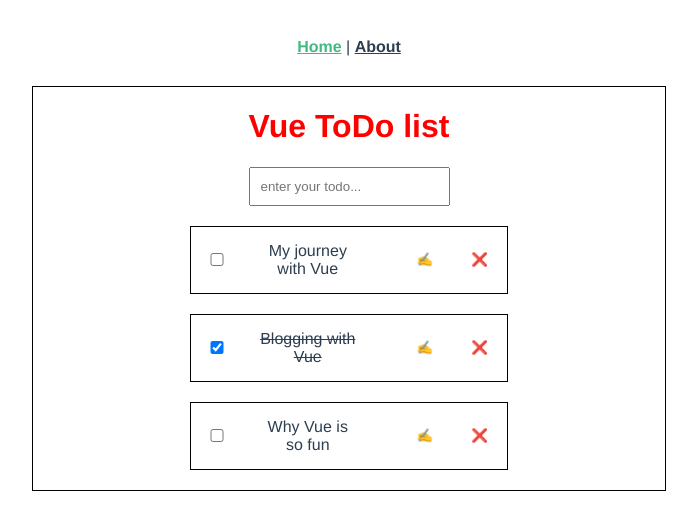
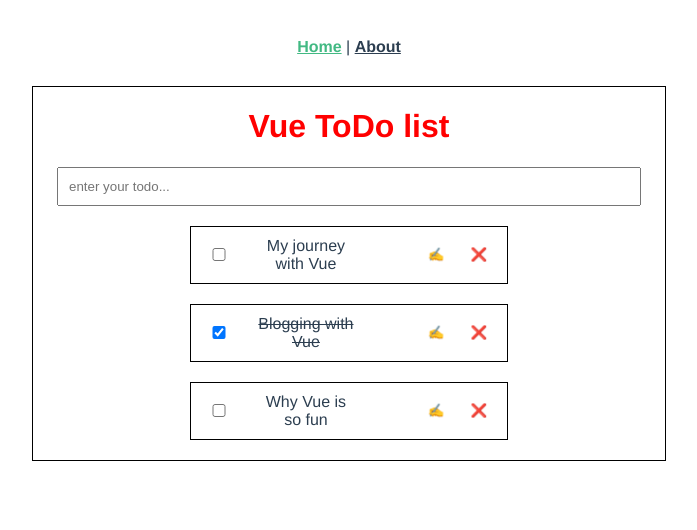
Before and after one commit to KulchytskyiOleh/Vue-practice, a Vue app in the folder practice/: page / in a window 1280 px wide. Shown: the top 530 px of the page, without its empty margins (291-988 px from the left). Built offline with nearby package versions, Linux system fonts and the light colour scheme.

Commit message:
fix saving of edited item

```diff
--- a/practice/src/components/ToDoItem.vue
+++ b/practice/src/components/ToDoItem.vue
@@ -6,20 +6,41 @@
       :checked="todo.completed"
       class="todoCheckbox"
     />
-    <p @click="$emit('onToggle')" :class="todo.completed ? 'completed' : null">
+    <input
+      v-if="isEditing"
+      v-model="editedValue"
+      class="inputTodo"
+      type="text"
+      ref="editedValue"
+      @keyup.enter="
+        $emit('onEdit', todo.id, editedValue);
+        isEditing = false;
+      "
+    />
+    <p
+      v-else-if="!isEditing"
+      @click="$emit('onToggle')"
+      :class="todo.completed ? 'completed' : null"
+    >
       {{ todo.title }}
     </p>
     <button
-      v-if="todo.isEditing"
+      v-if="isEditing"
+      @click="
+        $emit('onEdit', todo.id, editedValue);
+        isEditing = false;
+      "
       class="btn saveEdited"
-      @click="$emit('onEdit')"
     >
       &#x1F4BE;
     </button>
     <button
-      v-if="!todo.isEditing"
+      v-if="!isEditing"
       class="btn editTodo"
-      @click="$emit('onEdit', todo.id)"
+      @click="
+        isEditing = !isEditing;
+        testMet(todo.id);
+      "
     >
       &#9997;
     </button>
@@ -31,16 +52,19 @@
 export default {
   name: "ToDoItem",
   props: {
-    test1: String,
-    test2: String,
     todo: Object,
-    isEditing: Boolean,
-    // onToggle: Function,
   },
   data() {
-    return {};
+    return {
+      isEditing: false,
+      editedValue: this.todo.title,
+    };
   },
-  methods: {},
+  methods: {
+    testMet() {
+      this.$nextTick(() => this.$refs.editedValue.focus());
+    },
+  },
 };
 </script>
 
@@ -61,7 +85,7 @@
   justify-self: start;
   align-self: center;
   padding: 5px;
-  margin: 10px;
+  margin: 5px;
   width: 100px;
 }
 .todoCheckbox {
@@ -73,19 +97,27 @@
 .btn {
   border: none;
   background-color: inherit;
-  width: 30px;
-  height: 30px;
+  /* width: 15px; */
+  /* height: 15px; */
   align-self: center;
-  justify-self: center;
 }
 .deleteTodo {
   grid-area: deleteTodo;
   color: #ff0000;
 }
 .editTodo {
+  justify-self: end;
   grid-area: editTodo;
 }
 .saveEdited {
+  justify-self: end;
   grid-area: editTodo;
 }
+.inputTodo {
+  border: none;
+  padding: 5px;
+  margin: 5px;
+  width: 80%;
+  outline: none;
+}
 </style>
--- a/practice/src/views/Home.vue
+++ b/practice/src/views/Home.vue
@@ -1,7 +1,6 @@
 <template>
   <div class="home">
     <ToDoList msg="Vue ToDo list" />
-    <!-- <form @submit.prevent="addTodo()"> -->
     <input
       type="text"
       class="todoInput"
@@ -9,7 +8,6 @@
       v-model="inputValue"
       @keyup.enter="addTodo"
     />
-    <!-- </form> -->
     <!-- <button v-on:click="addTodo" class="addBtn">add</button> -->
     <ToDoItem
       v-for="todo in todos"
@@ -17,7 +15,7 @@
       :todo="todo"
       @onToggle="isCompleted(todo)"
       @onDelete="todoDelete(todo)"
-      @onEdit="editTodo(todo)"
+      @onEdit="editTodo"
     />
   </div>
 </template>
@@ -72,12 +70,14 @@
     todoDelete(deleteTodo) {
       this.todos = this.todos.filter((todo) => todo != deleteTodo);
     },
-    editTodo(editedTodo) {
-      this.todos.filter((todo) =>
-        todo.id === editedTodo.id
-          ? (todo.isEditing = !editedTodo.isEditing)
-          : todo.isEditing
-      );
+    editTodo(editedTodo, editedTitle) {
+      this.todos.findIndex((todo) => todo.id === editedTodo);
+      this.todos = this.todos.map((el) => {
+        if (el.id === editedTodo) {
+          el.title = editedTitle;
+        }
+        return el;
+      });
     },
   },
   components: {
@@ -88,7 +88,7 @@
 </script>
 <style scoped>
 input.todoInput {
-  max-width: 50vh;
+  width: 70vh;
   padding: 10px;
 }
 div.home {
```
